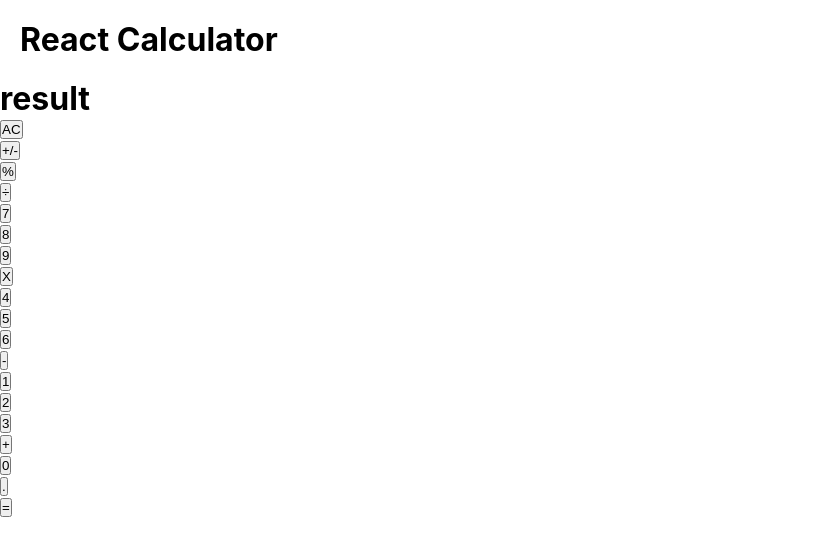
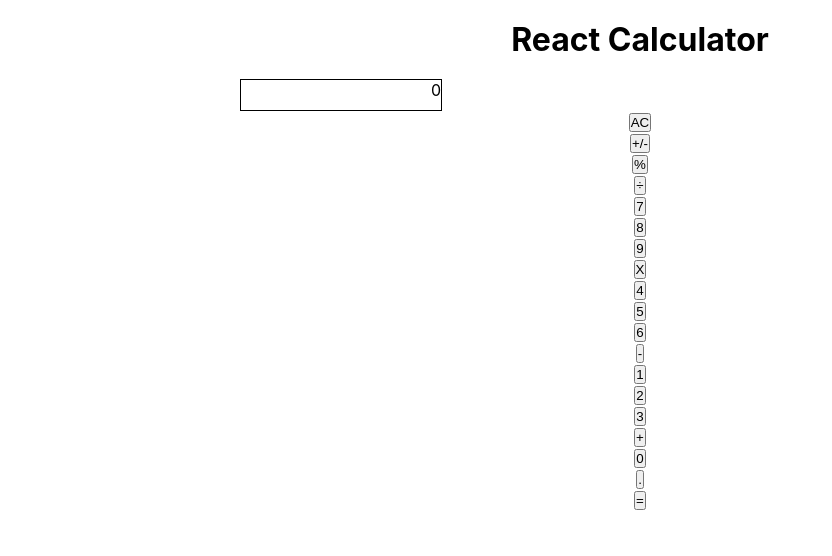
Before and after one commit to ngodi/basic-calculator-react, a React (Create React App) app: page / in a window 1280 px wide. Shown: the top 556 px of the page, without its empty margins (0-832 px from the left). Built offline with nearby package versions, Linux system fonts and the light colour scheme.

Commit message:
rendered display and buttonpanel components into app

```diff
--- a/package.json
+++ b/package.json
@@ -3,6 +3,7 @@
   "version": "0.1.0",
   "private": true,
   "dependencies": {
+    "prop-types": "^15.7.2",
     "react": "^16.11.0",
     "react-dom": "^16.11.0",
     "react-scripts": "3.2.0"
--- a/src/components/App.css
+++ b/src/components/App.css
@@ -6,3 +6,9 @@ margin: 0 auto;
 .header {
 padding:20px;
 }
+.result{
+    width: 200px;
+    height: 30px;
+    border: 1px solid black;
+    text-align: right;
+}
--- a/src/components/App.js
+++ b/src/components/App.js
@@ -3,19 +3,18 @@ import './App.css';
 import Display from './Display';
 import ButtonPanel from './ButtonPanel';
 
+// eslint-disable-next-line react/prefer-stateless-function
 class App extends React.Component {
+  // eslint-disable-next-line no-useless-constructor
   constructor(props) {
     super(props);
-    this.state = {
-      input: '',
-    };
   }
 
   render() {
     return (
-      <div>
+      <div className="main-container">
         <Header />
-        <Display result="result" />
+        <Display />
         <ButtonPanel />
       </div>
     );
--- a/src/components/Display.js
+++ b/src/components/Display.js
@@ -1,12 +1,14 @@
 import React from 'react';
+import PropTypes from 'prop-types';
+import './App.css';
 
-const Display = (props) => {
-  return (
-    <div>
-      <h1>{props.result}</h1>
-    </div>
-  );
-};
+const Display = ({ result }) => (
+  <div>
+    <div className="result">{ result }</div>
+  </div>
+);
 
+Display.defaultProps = { result: '0' };
+Display.propTypes = { result: PropTypes.string };
 
 export default Display;
```
